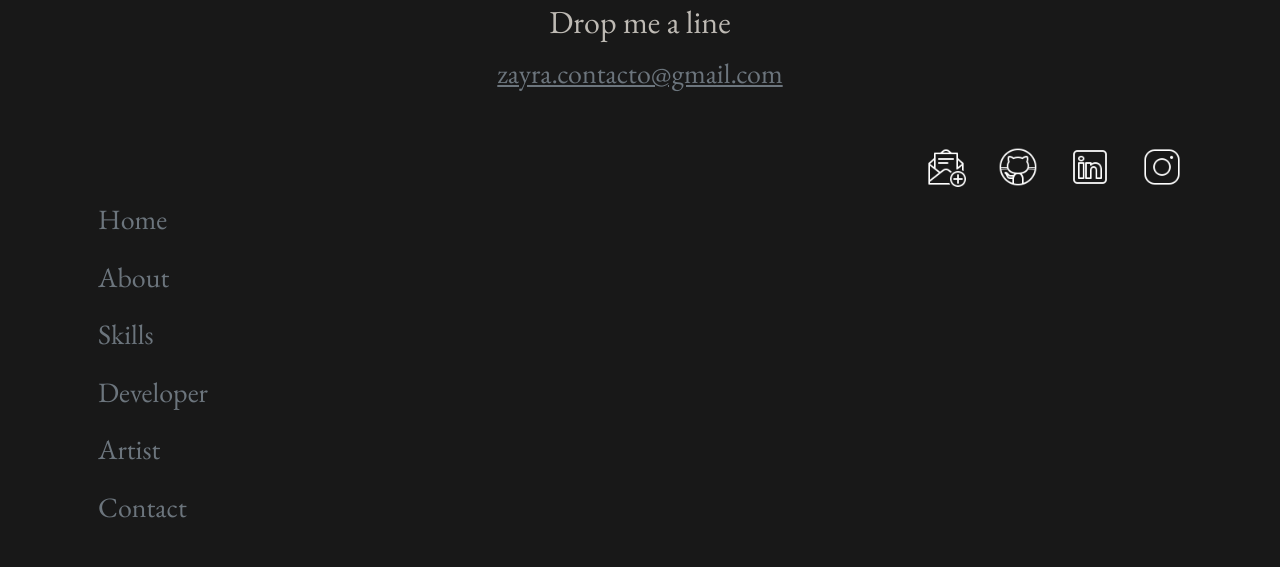
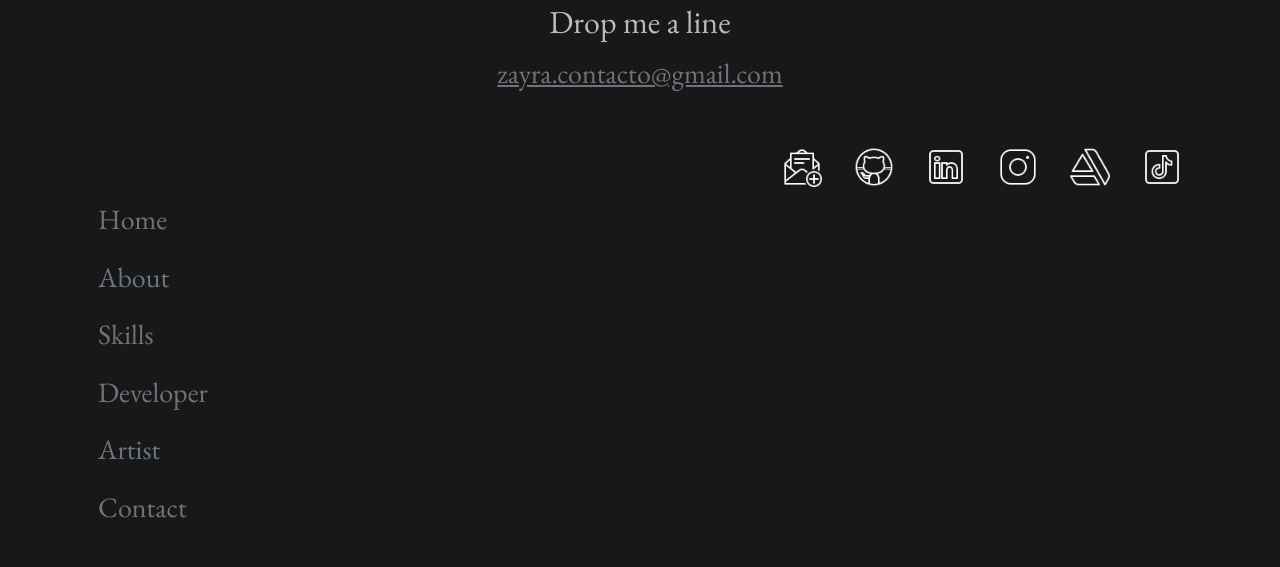
Before and after one commit to zayrarepositor/portfolio-2022, a website: page index.html in a window 1280 px wide. Shown: the part 1705-2272 px from the top of the page. Drawn offline with nearby package versions, Linux system fonts and the light colour scheme; a web font is replaced by a local one.

Commit message:
index: add artstation and tiktok links

```diff
--- a/index.html
+++ b/index.html
@@ -319,7 +319,28 @@
       <nav class="nav flex-row-reverse">
         <a
           class="nav-link link-secondary"
-          href="https://www.instagram.com/_za.y.ra_/"
+          href="https://www.tiktok.com/@zayra.v.r"
+          target="_blank"
+        >
+          <img
+            style="width: 40px"
+            src="./assets/links/icons8-tik-tok-50.png"
+            alt="tik-tok"
+          /> </a
+        ><a
+          class="nav-link link-secondary"
+          href="https://www.artstation.com/zayra"
+          target="_blank"
+        >
+          <img
+            style="width: 40px"
+            src="./assets/links/icons8-artstation-48.png"
+            alt="artstation"
+          />
+        </a>
+        <a
+          class="nav-link link-secondary"
+          href="https://www.instagram.com/zayra.v.r/"
           target="_blank"
         >
           <img
```
Also changed, not shown: assets/links/icons8-artstation-48.png (added), assets/links/icons8-behance-48.png (added), assets/links/icons8-tik-tok-50.png (added).
